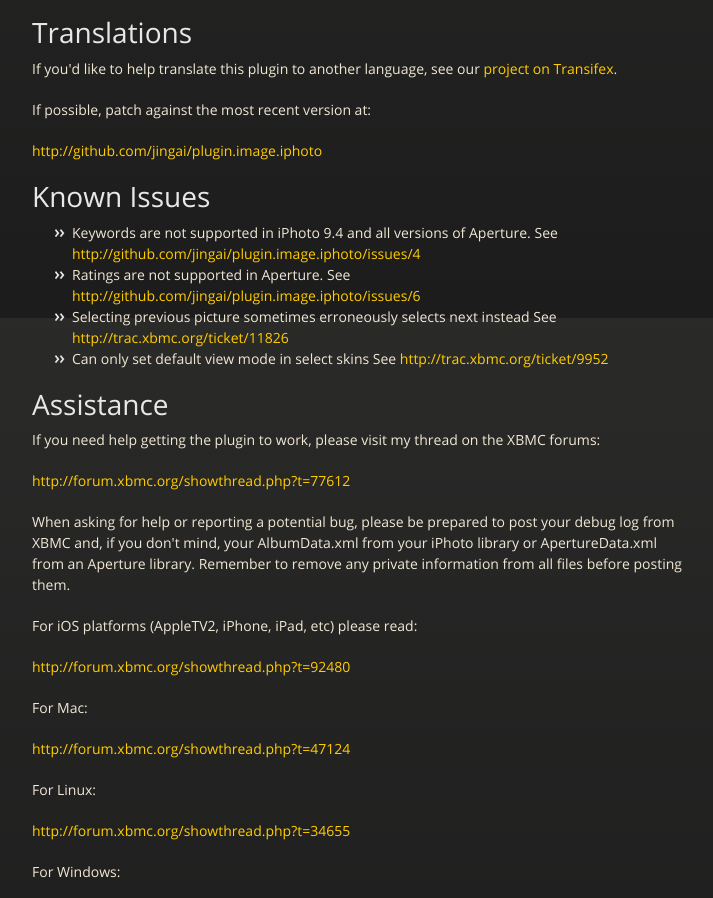
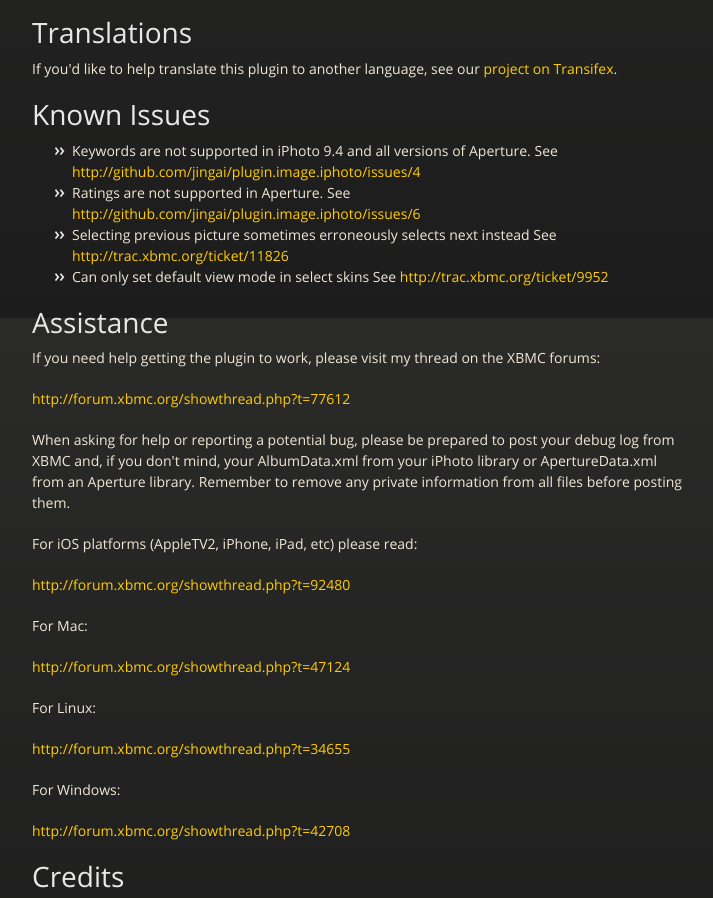
Before and after one commit to jingai/plugin.image.iphoto, a plain HTML site: page index.html in a window 1280 px wide. Shown: the part 2082-2980 px from the top of the page, without its empty margins (283-996 px from the left). Drawn offline with nearby package versions, Linux system fonts and the light colour scheme.

Commit message:
Remove irrelevant info.

```diff
--- a/index.html
+++ b/index.html
@@ -146,10 +146,6 @@ Places category.</p>
 
 <p>If you'd like to help translate this plugin to another language, see our <a href="https://www.transifex.com/projects/p/xbmc-addons/resource/plugin-image-iphoto/">project on Transifex</a>.</p>
 
-<p>If possible, patch against the most recent version at:</p>
-
-<p><a href="http://github.com/jingai/plugin.image.iphoto">http://github.com/jingai/plugin.image.iphoto</a></p>
-
 <h1>
 <a name="known-issues" class="anchor" href="#known-issues"><span class="octicon octicon-link"></span></a>Known Issues</h1>
 
```
